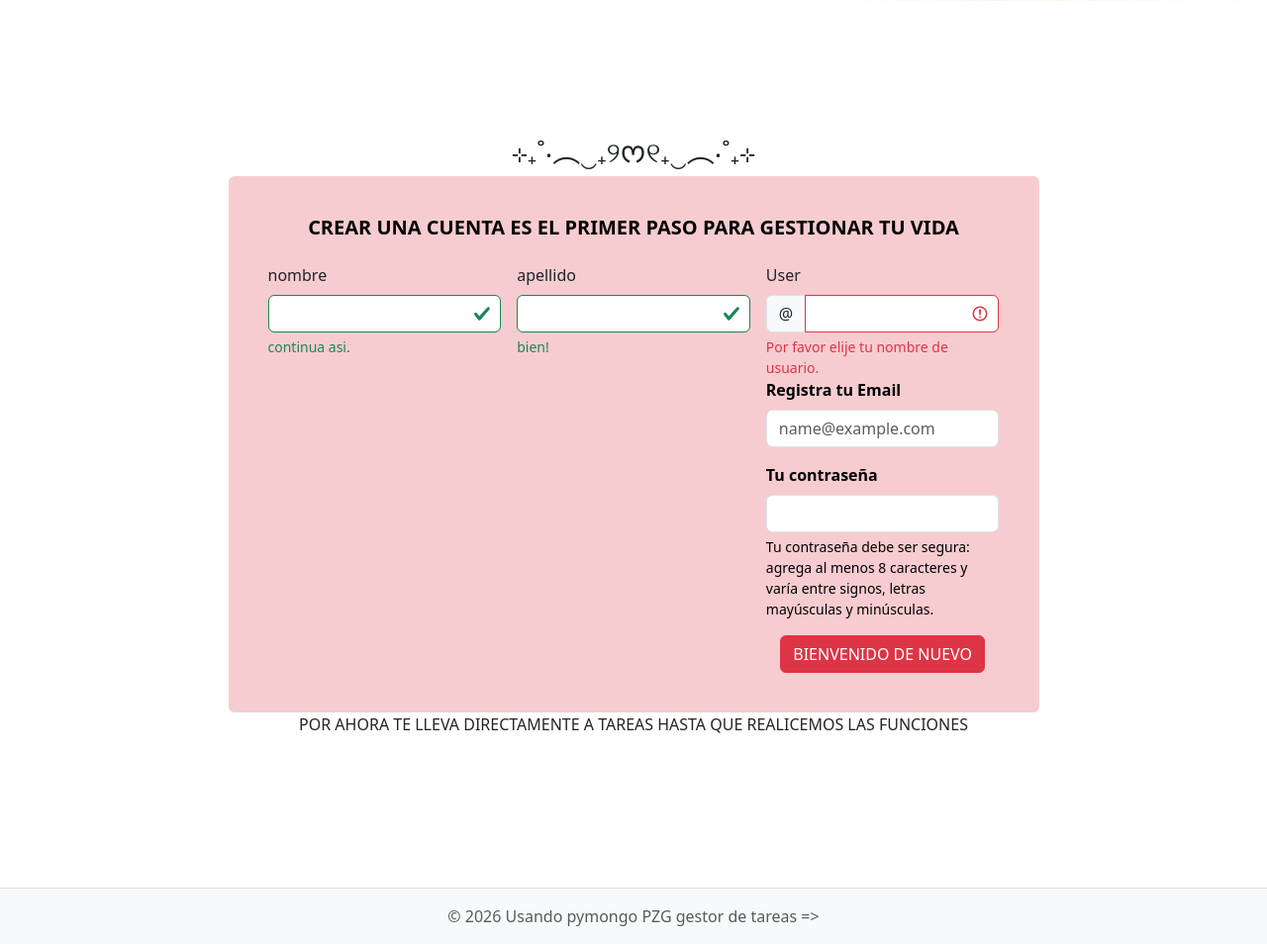
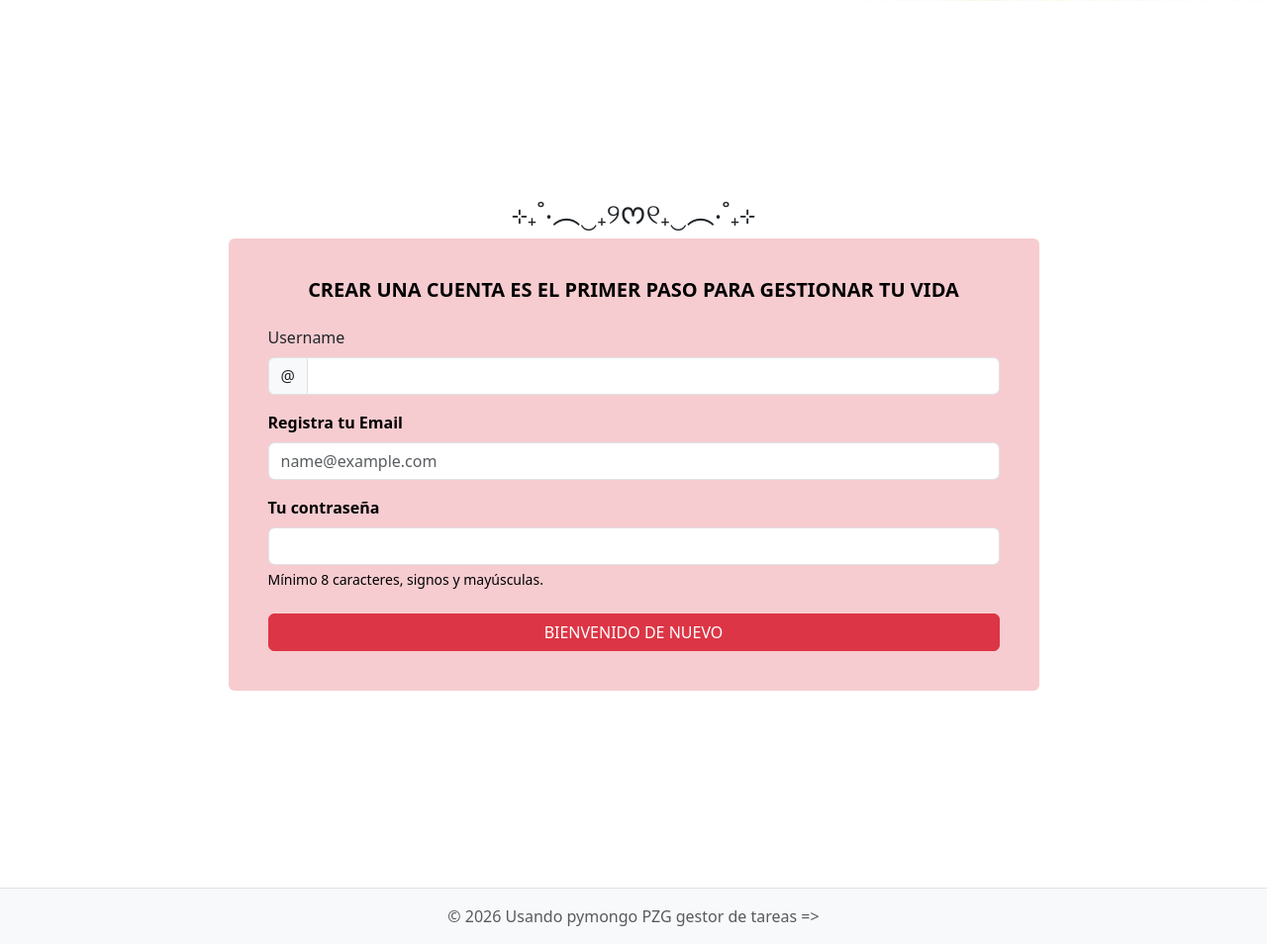
Before and after one commit to ZamudioGarciaPatricia/PZG-14.04.2026, a Flask app: page /creacuenta in a window 1280 px wide. Shown: the part 306-1260 px from the top of the page at 99% size. Run offline with Flask 3, Linux system fonts and the light colour scheme.

Commit message:
retoques

```diff
--- a/GESTOR/app.py
+++ b/GESTOR/app.py
@@ -1,34 +1,36 @@
 from flask import Flask, render_template, request, redirect, url_for, flash
 import gestor
 
-# Inicializamos el gestor
-gestor_obj = gestor.GestorTareas()
-
 app = Flask(__name__)
 app.secret_key = 'gatitolula'
+gestor_obj = gestor.GestorTareas("mongodb://127.0.0.1:27017/")
 
 @app.route('/')
 def home():
     return render_template('inicio.html')
 
-@app.route('/iniciasesion', methods=['GET', 'POST'])
-def iniciasesion():
-
-    return render_template('iniciarsesion.html')
-
 @app.route('/creacuenta', methods=['GET', 'POST'])
 def creacuenta():
     if request.method == 'POST':
-        usuario = request.form.get('usuario')
-        email = request.form.get('email')
-        contraseña = request.form.get('contraseña')
-
-        gestor_obj.crear_usuario(usuario, email, contraseña)
-        flash('Cuenta creada con éxito. ¡Inicia sesión!')
-        return redirect(url_for('iniciasesion'))
-
+        u = request.form.get('user')
+        e = request.form.get('email')
+        s = request.form.get('secreto')
+        if gestor_obj.crear_usuario(u, e, s):
+            flash('¡Cuenta creada! Ahora inicia sesión.')
+            return redirect(url_for('iniciasesion'))
+        flash('El correo ya existe.')
     return render_template('crearcuenta.html')
 
+@app.route('/iniciasesion', methods=['GET', 'POST'])
+def iniciasesion():
+    if request.method == 'POST':
+        e = request.form.get('email')
+        s = request.form.get('secreto')
+        user = gestor_obj.obtener_usuario_por_email(e)
+        if user and user['secreto'] == s:
+            return redirect(url_for('tareas'))
+        flash('Datos incorrectos.')
+    return render_template('iniciarsesion.html')
 
 @app.route('/tareas')
 def tareas():
--- a/GESTOR/templates/crearcuenta.html
+++ b/GESTOR/templates/crearcuenta.html
@@ -8,59 +8,34 @@
 
     <div class="card bg-danger bg-opacity-25 border-0 w-75 p-4 shadow-none">
         <div class="card-body">
-
             <h5 class="card-title text-black fw-bold text-center mb-4">
                 CREAR UNA CUENTA ES EL PRIMER PASO PARA GESTIONAR TU VIDA
             </h5>
-            <form class="row g-3">
-                <div class="col-md-4">
-                    <label for="validationServer01" class="form-label">nombre</label>
-                    <input type="text" class="form-control is-valid" id="nombre" value="" required>
-                    <div class="valid-feedback">
-                        continua asi.
+            <form class="row g-3" method="POST" action="/creacuenta">
+                <div class="col-md-12">
+                    <label class="form-label">Username</label>
+                    <div class="input-group">
+                        <span class="input-group-text">@</span>
+                        <input type="text" class="form-control" name="user" required>
                     </div>
                 </div>
-                <div class="col-md-4">
-                    <label for="validationServer02" class="form-label">apellido</label>
-                    <input type="text" class="form-control is-valid" id="apellido" value="" required>
-                    <div class="valid-feedback">
-                        bien!
-                    </div>
+
+                <div class="col-md-12">
+                    <label class="form-label text-black fw-bold">Registra tu Email</label>
+                    <input type="email" class="form-control" name="email" placeholder="name@example.com" required>
                 </div>
-                <div class="col-md-4">
-                    <label for="validationServerUsername" class="form-label">User</label>
-                    <div class="input-group has-validation">
-                        <span class="input-group-text" id="user">@</span>
-                        <input type="text" class="form-control is-invalid" id="user"
-                            aria-describedby="inputGroupPrepend3 validationServerUsernameFeedback" required>
-                        <div id="validationServerUsernameFeedback" class="invalid-feedback">
-                            Por favor elije tu nombre de usuario.
-                        </div>
-                    </div>
 
-                    <div class="mb-3">
-                        <label for="exampleFormControlInput1" class="form-label text-black fw-bold">Registra tu
-                            Email</label>
-                        <input type="email" class="form-control" id="email"
-                            placeholder="name@example.com">
-                    </div>
+                <div class="col-md-12">
+                    <label class="form-label text-black fw-bold">Tu contraseña</label>
+                    <input type="password" name="secreto" class="form-control" required>
+                    <div class="form-text text-black small">Mínimo 8 caracteres, signos y mayúsculas.</div>
+                </div>
 
-                    <div class="mb-3">
-                        <label for="inputPassword5" class="form-label text-black fw-bold">Tu contraseña</label>
-                        <input type="password" id="contraseña" class="form-control"
-                            aria-describedby="passwordHelpBlock">
-
-                        <div id="passwordHelpBlock" class="form-text text-black">
-                            Tu contraseña debe ser segura: agrega al menos 8 caracteres y varía entre signos, letras
-                            mayúsculas y minúsculas.
-                        </div>
-                    </div>
-                    <div class="col-12 text-center">
-                    <a class="btn btn-danger" href="/tareas" role="button">BIENVENIDO DE NUEVO</a>
+                <div class="col-12 text-center mt-4">
+                    <button type="submit" class="btn btn-danger w-100">BIENVENIDO DE NUEVO</button>
                 </div>
-</form>
-                </div>
+            </form>
         </div>
     </div>
-    <p>POR AHORA TE LLEVA DIRECTAMENTE A TAREAS HASTA QUE REALICEMOS LAS FUNCIONES</p>
-    {% endblock %}
+</div>
+{% endblock %}
```
Also changed, not shown: GESTOR/gestor.py (+22 -101 lines), GESTOR/templates/iniciarsesion.html (+8 -36 lines), GESTOR/templates/inicio.html (+9 -7 lines).
